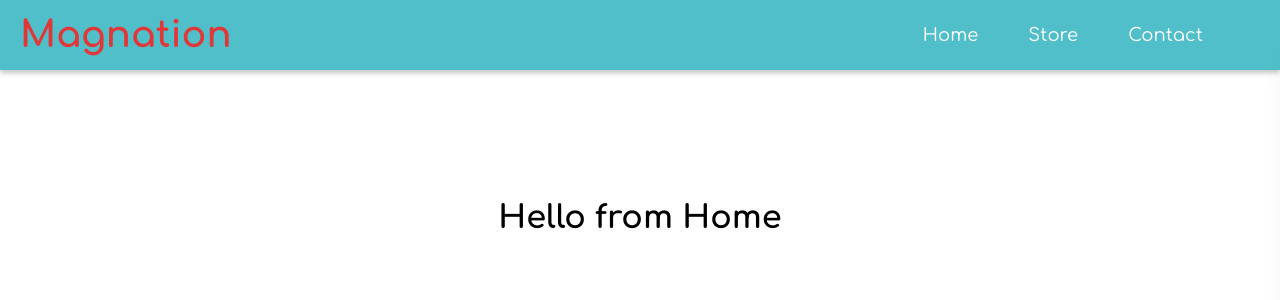
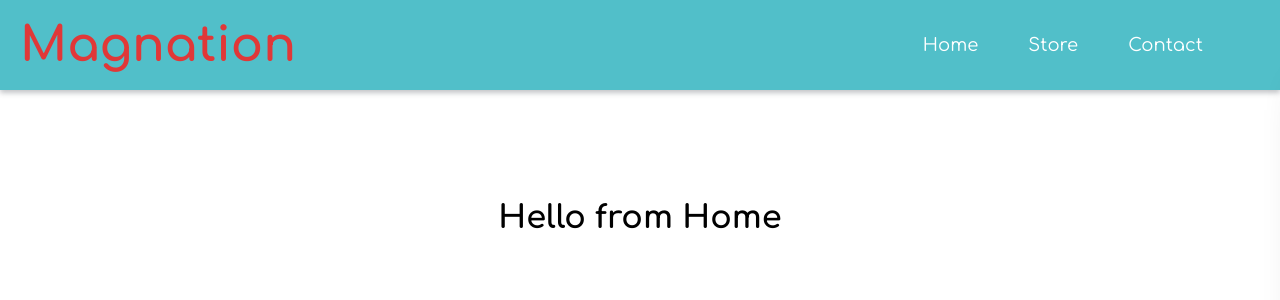
Before and after one commit to Nudd3/shopping-cart, a React (Vite) app: page / in a window 1280 px wide. Shown: the top 300 px of the page. Built offline with nearby package versions, Linux system fonts and the light colour scheme; no server answers; some icons are missing.

Commit message:
header resonsivness

```diff
--- a/src/components/Header/Header.scss
+++ b/src/components/Header/Header.scss
@@ -15,6 +15,10 @@
   -moz-box-shadow: 0 3px 5px rgba(57, 63, 72, 0.3);
   box-shadow: 0 3px 5px rgba(57, 63, 72, 0.3);
   z-index: 1;
+
+  @media (min-width: 767px){
+    height: 90px;
+  }
 }
 
 .header-title a{
@@ -23,6 +27,10 @@
   text-decoration: none;
   font-weight: bold;
   font-size: 2.3em;
+
+  @media (min-width: 767px) {
+    font-size: 3em;
+  }
 }
 
 .navigation {
@@ -153,6 +161,10 @@
     height: 100%;
     margin-top: 70px;
 
+    @media(min-width: 767px){
+      margin-top: 90px;
+    }
+
     li {
       width: 100%;
 
--- a/src/components/ProductList/ProductList.scss
+++ b/src/components/ProductList/ProductList.scss
@@ -2,6 +2,10 @@
 .toolbar {
   // border-bottom: 1px solid $black-color;
   margin: 90px 15px 0;
+
+  @media(min-width: 767px) {
+    margin: 110px 15px 0;
+  }
   ul {
     list-style: none;
     display: flex;
--- a/src/components/ShoppingCart/ShoppingCart.scss
+++ b/src/components/ShoppingCart/ShoppingCart.scss
@@ -10,6 +10,10 @@
   background-color: rgba(18, 18, 18, 0.442);
   transition: all 300ms ease-in-out;
   z-index: 1;
+
+  @media(min-width: 767px) {
+    top: 90px;
+  }
 
   .shopping-cart {
     position: fixed;
--- a/src/global.scss
+++ b/src/global.scss
@@ -1,6 +1,10 @@
+// colors
 $white-color: #fff;
 $purple-color: #4527a0;
 $black-color: #000;
 // mb black: #343536
 $blue-color: #51bfc9;
 $red-color: #e03838;
+@media(max-width: 700px){
+
+}
```
